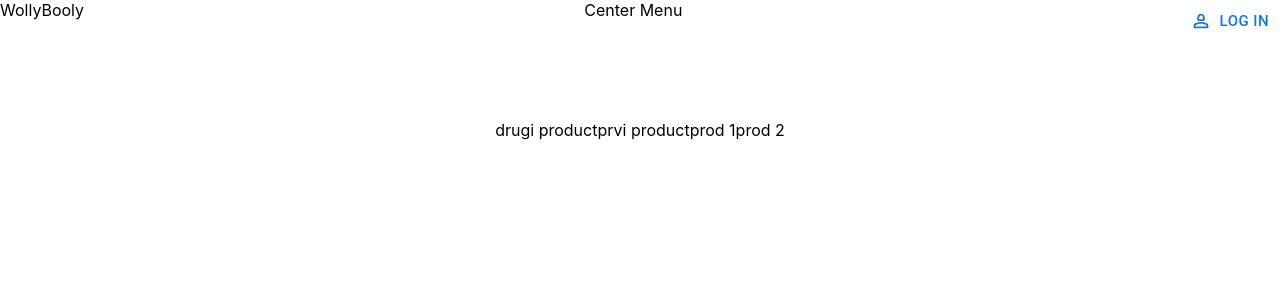
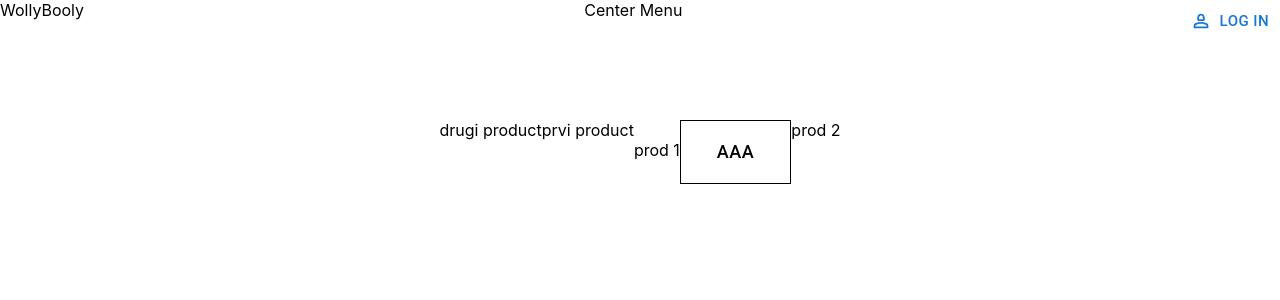
Before and after one commit to GoranAviani/react_web, a React (Create React App) app: page /products in a window 1280 px wide. Shown: the top 300 px of the page. Built offline with nearby package versions, Linux system fonts and the light colour scheme.

Commit message:
product changes

```diff
--- a/src/components/ProductList/ProductList.js
+++ b/src/components/ProductList/ProductList.js
@@ -2,6 +2,7 @@ import React from 'react';
 import './ProductList.css'
 import Navigation from "../Navigation/Navigation";
 import {TEST_PRODUCTS} from "./TEST_PRODUCTS";
+import Button from "@mui/material/Button";
 
 const ProductList = ({products}) => {
 
@@ -14,6 +15,13 @@ const ProductList = ({products}) => {
                 ))}
                 <div>
                     prod 1
+                    <Button style={{
+                        borderRadius: 0,
+                        color: "#000",
+                        borderColor: "#000",
+                        padding: "15px 36px",
+                        fontSize: "18px"
+                    }} variant="outlined" href="/product">aaa</Button>
                 </div>
                 <div>
                     prod 2
```
